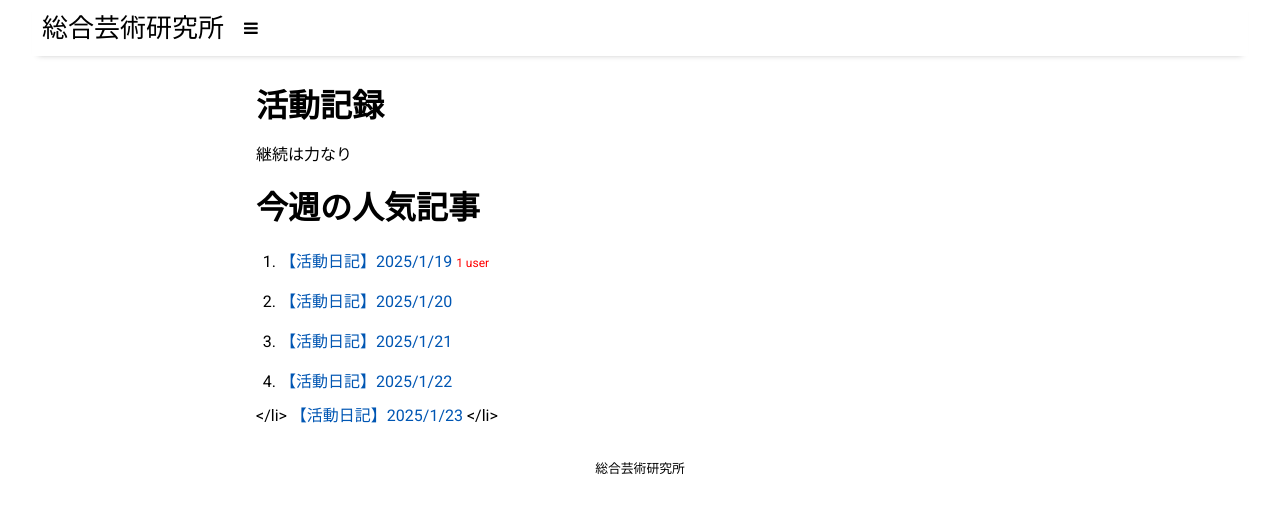
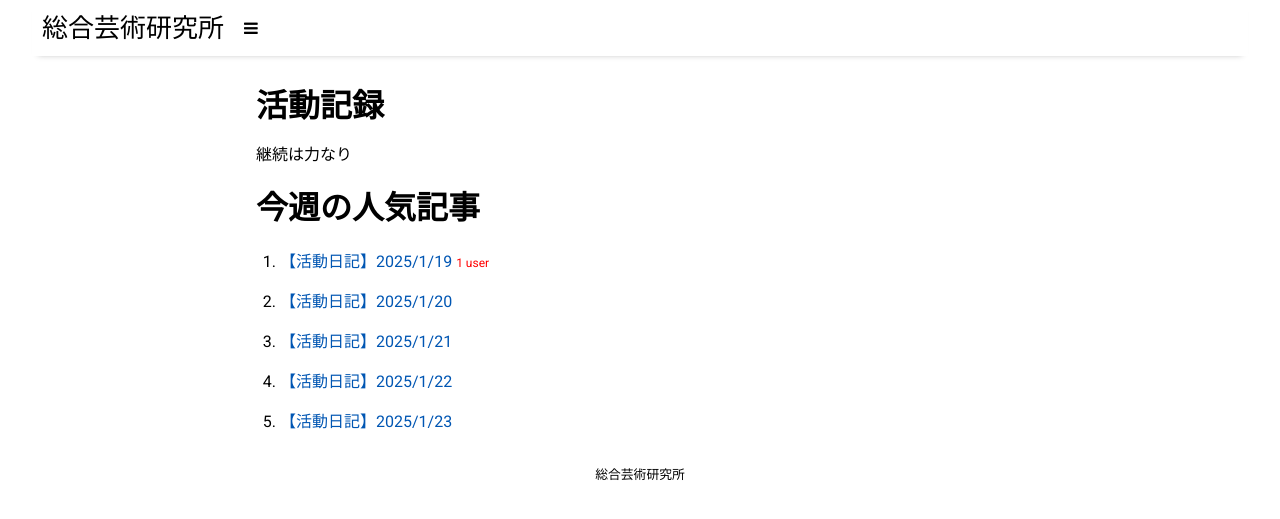
Before and after one commit to gj1002509/zakisikoku, a Jekyll site: the page built from _posts/2024-09-22-active.md, in a window 1280 px wide. Shown: the top 519 px of the page. Built offline with Jekyll 4.4.1, drawn with Linux system fonts in a browser that asks for light colours; nearby versions of some CDN libraries.

Commit message:
Update 2024-09-22-active.md

```diff
--- a/_posts/2024-09-22-active.md
+++ b/_posts/2024-09-22-active.md
@@ -57,7 +57,7 @@ categories: active
         <li>
             <a href="{{ site.baseurl }}/2025-1-22-daily">【活動日記】2025/1/22 </a>
         </li>
-        </li>
+        <li>
             <a href="{{ site.baseurl }}/2025-1-23-daily">【活動日記】2025/1/23 </a>
         </li>
     </ol>
```
